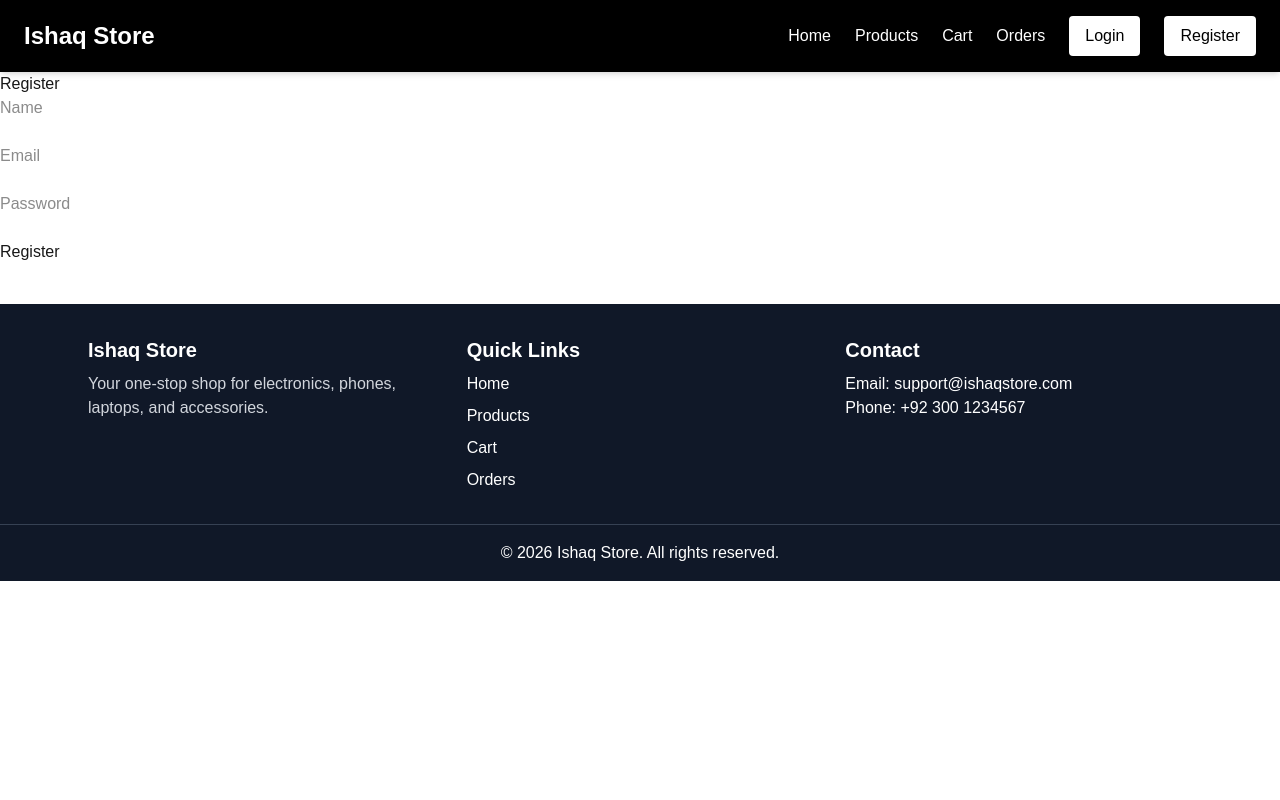
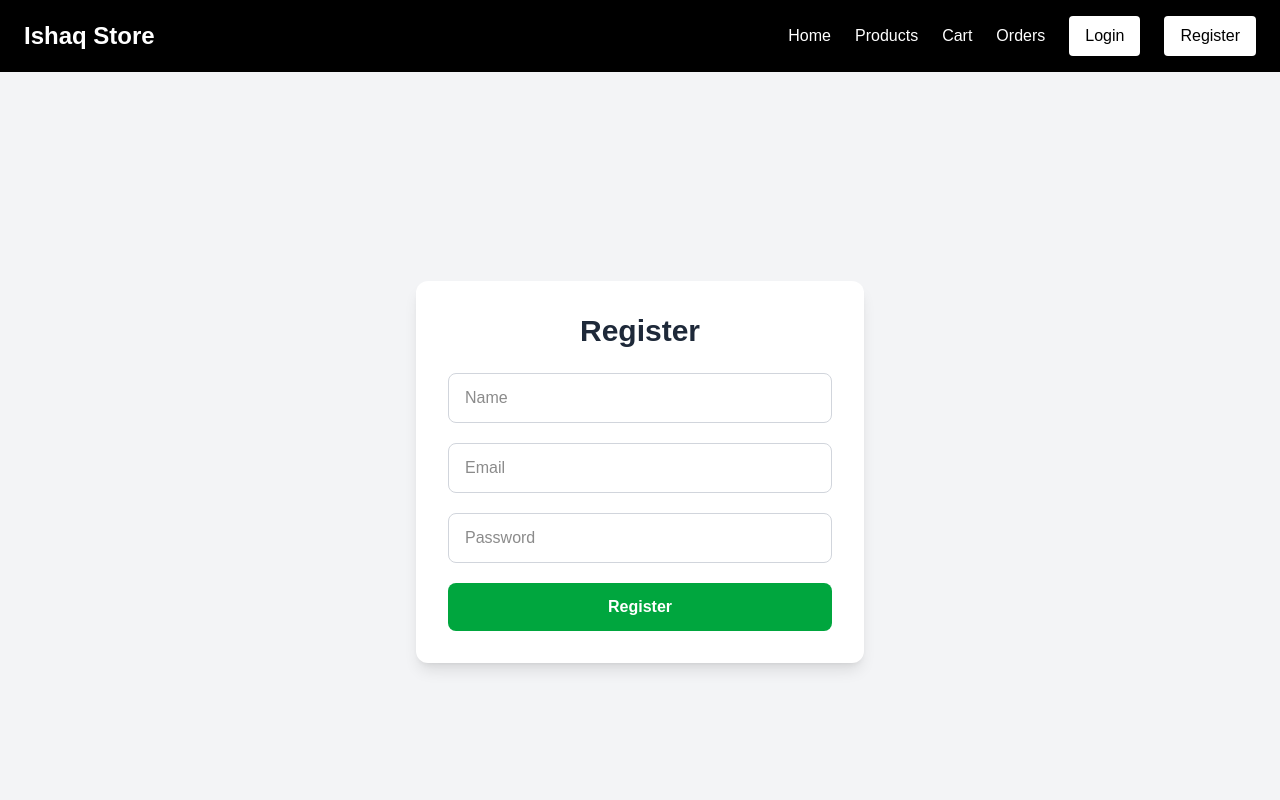
Before and after one commit to afridi-ishaq/Ecommerce, a Next.js app: page /register in a window 1280 px wide. Shown: the top 800 px of the page. Built offline with nearby package versions, Linux system fonts and the light colour scheme.

Commit message:
Register page redesigned

```diff
--- a/src/app/register/page.js
+++ b/src/app/register/page.js
@@ -38,20 +38,22 @@ export default function RegisterPage() {
   };
 
   return (
-    <div>
-      <h1>Register</h1>
+    <div className="min-h-screen flex items-center justify-center bg-gray-100 px-4">
+      <div className="w-full max-w-md bg-white shadow-lg rounded-xl p-8">
+        <h1 className="text-3xl font-bold text-center text-gray-800 mb-6">
+          Register
+        </h1>
 
-      <form onSubmit={handleSubmit}>
+        <form onSubmit={handleSubmit} className="space-y-5">
           <div>
             <input
               type="text"
               name="name"
               placeholder="Name"
               onChange={handleChange}
+              className="w-full border border-gray-300 rounded-lg px-4 py-3 outline-none focus:ring-2 focus:ring-green-500 focus:border-transparent"
             />
           </div>
-
-        <br />
 
           <div>
             <input
@@ -59,10 +61,9 @@ export default function RegisterPage() {
               name="email"
               placeholder="Email"
               onChange={handleChange}
+              className="w-full border border-gray-300 rounded-lg px-4 py-3 outline-none focus:ring-2 focus:ring-green-500 focus:border-transparent"
             />
           </div>
-
-        <br />
 
           <div>
             <input
@@ -70,17 +71,24 @@ export default function RegisterPage() {
               name="password"
               placeholder="Password"
               onChange={handleChange}
+              className="w-full border border-gray-300 rounded-lg px-4 py-3 outline-none focus:ring-2 focus:ring-green-500 focus:border-transparent"
             />
           </div>
 
-        <br />
-
-        <button type="submit">
+          <button
+            type="submit"
+            className="w-full bg-green-600 text-white py-3 rounded-lg font-semibold hover:bg-green-700 transition duration-300"
+          >
             Register
           </button>
         </form>
 
-      <p>{message}</p>
+        {message && (
+          <p className="mt-4 text-center text-sm font-medium text-gray-700">
+            {message}
+          </p>
+        )}
+      </div>
     </div>
   );
 }
```
Lines whose indentation alone changed are shown as unchanged.
